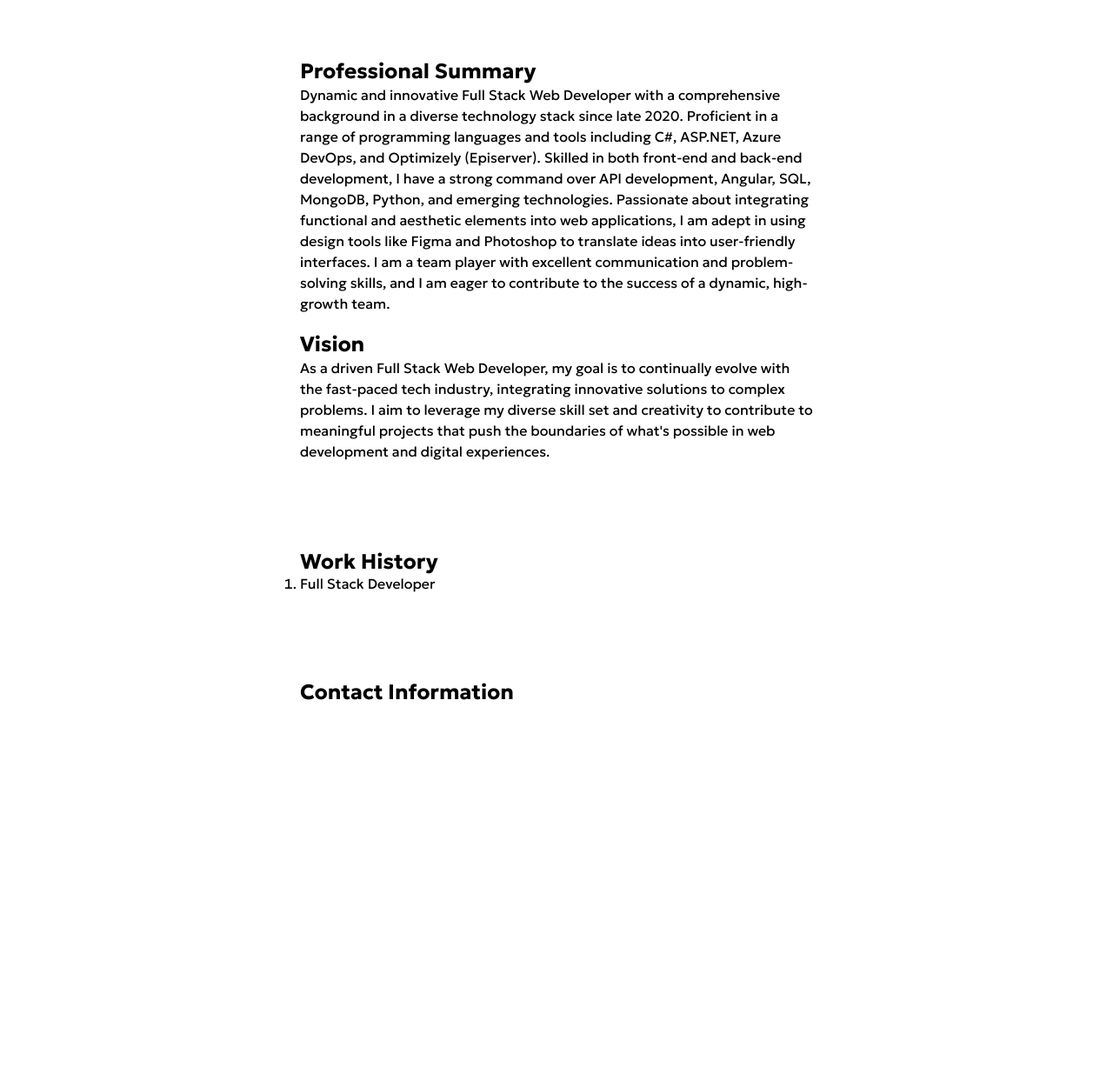
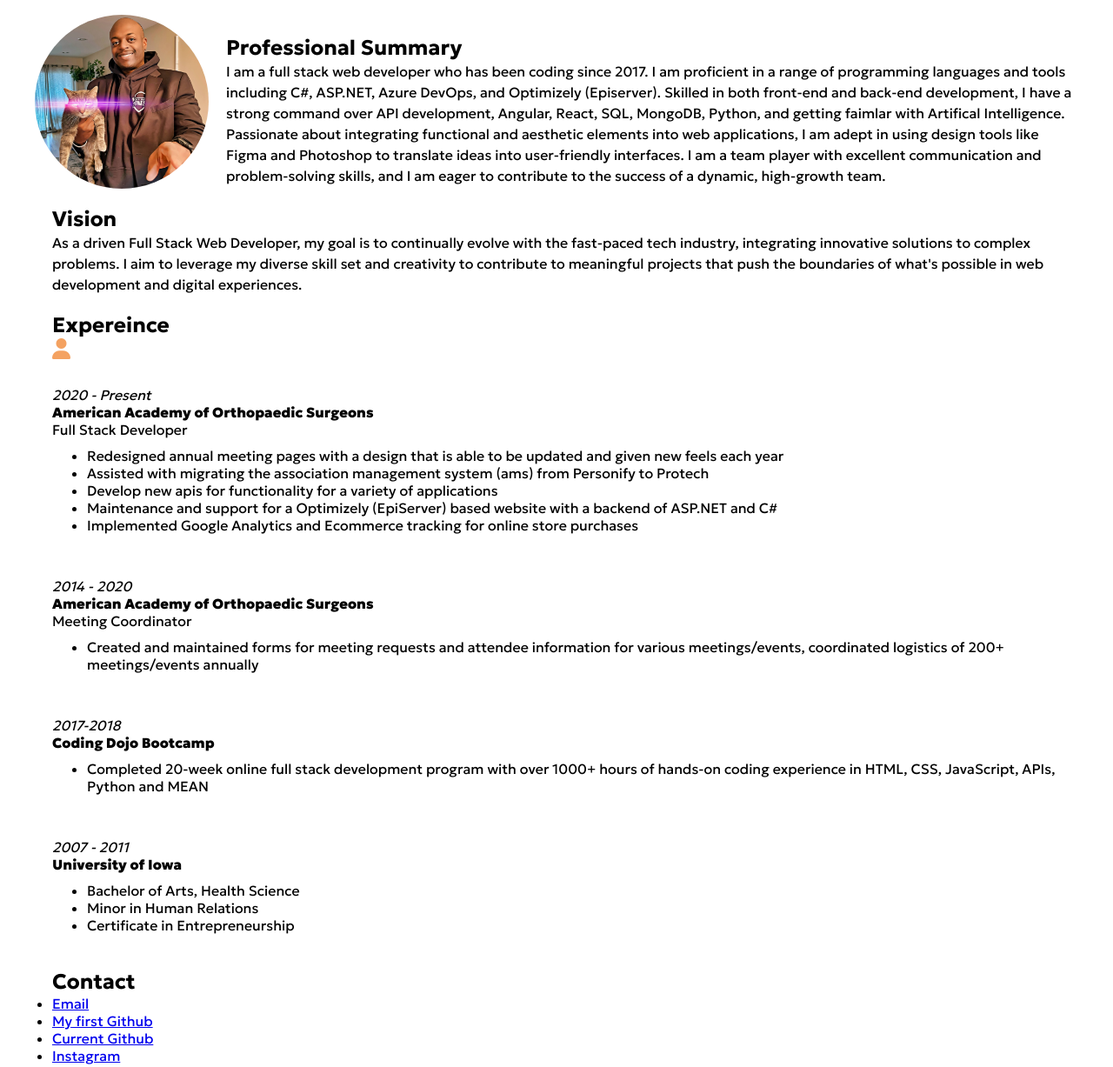
Before and after one commit to justnspacer/Profile, a plain HTML site: page index.html in a window 1280 px wide. Shown: the part 683-1910 px from the top of the page at 87% size. Before the commit the page ends 1544 px from the top, so only its background shows below. Drawn offline with Linux system fonts and the light colour scheme.

Commit message:
another update, pretty close

```diff
--- a/index.html
+++ b/index.html
@@ -1,9 +1,9 @@
 <!DOCTYPE html>
 <html lang="en">
   <head>
-  <meta charset="UTF-8">
-  <meta name="viewport" content="width=device-width, initial-scale=1.0">
-  <link rel="stylesheet" href="./style.css">
+    <meta charset="UTF-8" />
+    <meta name="viewport" content="width=device-width, initial-scale=1.0" />
+    <link rel="stylesheet" href="./style.css" />
     <script src="https://kit.fontawesome.com/f5f0f3ecb4.js" crossorigin="anonymous"></script>
     <title>Justin Clark's Profile</title>
   </head>
@@ -14,45 +14,138 @@
         <h2 class="geologica-light">Full Stack Developer</h2>
       </div>
       <ul class="navigation">
+        <li><a href="#summary">Summary</a></li>
         <li><a href="#experience">Experience</a></li>
-      <li><a href="#about">About</a></li>
         <li><a href="#contact">Contact</a></li>
       </ul>
     </header>
     <main>
-<div id="targetImage"  class="main-img-container animate-up" alt="Justin Clark" class="profile-image">
+      <div id="targetImage" class="main-img-container" alt="Justin Clark" class="profile-image">
         <div class="headline">
           <span class="geologica-bold">Tap image</span>
           <h1 class="geologica-bold">Learning through resiliency</h1>
         </div>
         <div id="options">
-    <div><span id="throwCounter">0</span><span class="counterLabel geologica-bold">Tosses</span></div>
+          <div>
+            <span id="throwCounter">0</span><span class="counterLabel geologica-bold">Tosses</span>
+          </div>
           <button id="muteButton">Mute</button>
-
         </div>
       </div>
-<img id="tomato" src="./imgs/tomato.png" alt="Tomato" >
-<img id="splat" src="./imgs/tomato-splat.png" alt="Splat">
+      <img id="tomato" src="./imgs/tomato.png" alt="Tomato" />
+      <img id="splat" src="./imgs/tomato-splat.png" alt="Splat" />
       <audio id="splatSound" src="./audio/090035_splatwav-91604.mp3"></audio>
       <section class="main-text">
-  <div id="experience" class="animate-left">
+        <div id="summary" class="">
+          <div class="flex-container">
+            <div class="image-container">
+              <img src="./imgs/linkedin-pic.jpg" alt="" />
+            </div>
+            <div class="text-content">
               <h2>Professional Summary</h2>
-    <p>Dynamic and innovative Full Stack Web Developer with a comprehensive background in a diverse technology stack since late 2020. Proficient in a range of programming languages and tools including C#, ASP.NET, Azure DevOps, and Optimizely (Episerver). Skilled in both front-end and back-end development, I have a strong command over API development, Angular, SQL, MongoDB, Python, and emerging technologies. Passionate about integrating functional and aesthetic elements into web applications, I am adept in using design tools like Figma and Photoshop to translate ideas into user-friendly interfaces. I am a team player with excellent communication and problem-solving skills, and I am eager to contribute to the success of a dynamic, high-growth team.</p>
+              <p>
+                I am a full stack web developer who has been coding since 2017. I am proficient in a
+                range of programming languages and tools including C#, ASP.NET, Azure DevOps, and
+                Optimizely (Episerver). Skilled in both front-end and back-end development, I have a
+                strong command over API development, Angular, React, SQL, MongoDB, Python, and
+                getting faimlar with Artifical Intelligence. Passionate about integrating functional
+                and aesthetic elements into web applications, I am adept in using design tools like
+                Figma and Photoshop to translate ideas into user-friendly interfaces. I am a team
+                player with excellent communication and problem-solving skills, and I am eager to
+                contribute to the success of a dynamic, high-growth team.
+              </p>
+            </div>
+          </div>
+
+          <div class="flex-container">
+            <div class="text-content">
               <h2>Vision</h2>
-  <p>As a driven Full Stack Web Developer, my goal is to continually evolve with the fast-paced tech industry, integrating innovative solutions to complex problems. I aim to leverage my diverse skill set and creativity to contribute to meaningful projects that push the boundaries of what's possible in web development and digital experiences.</p>
+              <p>
+                As a driven Full Stack Web Developer, my goal is to continually evolve with the
+                fast-paced tech industry, integrating innovative solutions to complex problems. I
+                aim to leverage my diverse skill set and creativity to contribute to meaningful
+                projects that push the boundaries of what's possible in web development and digital
+                experiences.
+              </p>
             </div>
-  <div id="about" class="animate-right">
-    <h2>Work History</h2>
-    <ol>
-    <li>Full Stack Developer</li>
-    </ol>
           </div>
-    <div id="contact" class="animate-left">
-      <h2>Contact Information</h2>
+        </div>
+        <div id="experience" class="">
+          <div class="flex-container">
+            <div class="text-content">
+              <h2>Expereince</h2>
+              <i class="fa-solid fa-user"></i>
+              <div class="item">
+                <div class="date">2020 - Present</div>
+                <div class="name">American Academy of Orthopaedic Surgeons</div>
+                <div class="title">Full Stack Developer</div>
+                <ul class="details">
+                  <li>
+                    Redesigned annual meeting pages with a design that is able to be updated and
+                    given new feels each year
+                  </li>
+                  <li>
+                    Assisted with migrating the association management system (ams) from Personify
+                    to Protech
+                  </li>
+                  <li>Develop new apis for functionality for a variety of applications</li>
+                  <li>
+                    Maintenance and support for a Optimizely (EpiServer) based website with a
+                    backend of ASP.NET and C#
+                  </li>
+                  <li>
+                    Implemented Google Analytics and Ecommerce tracking for online store purchases
+                  </li>
+                </ul>
+              </div>
+              <div class="item">
+                <div class="date">2014 - 2020</div>
+                <div class="name">American Academy of Orthopaedic Surgeons</div>
+                <div class="title">Meeting Coordinator</div>
+                <ul class="details">
+                  <li>
+                    Created and maintained forms for meeting requests and attendee information for
+                    various meetings/events, coordinated logistics of 200+ meetings/events annually
+                  </li>
+                </ul>
+              </div>
+              <div class="item">
+                <div class="date">2017-2018</div>
+                <div class="name">Coding Dojo Bootcamp</div>
+                <ul class="details">
+                  <li>
+                    Completed 20-week online full stack development program with over 1000+ hours of
+                    hands-on coding experience in HTML, CSS, JavaScript, APIs, Python and MEAN
+                  </li>
+                </ul>
+              </div>
+              <div class="item">
+                <div class="date">2007 - 2011</div>
+                <div class="name">University of Iowa</div>
+                <ul class="details">
+                  <li>Bachelor of Arts, Health Science</li>
+                  <li>Minor in Human Relations</li>
+                  <li>Certificate in Entrepreneurship</li>
+                </ul>
+              </div>
+            </div>
+          </div>
+        </div>
+        <div id="contact" class="">
+          <div class="flex-container">
+            <div class="text-content">
+              <h2>Contact</h2>
+              <ul>
+                <li><a href="mailto:justnclrk@gmail.com">Email</a></li>
+                <li><a href="https://github.com/justnclrk">My first Github</a></li>
+                <li><a href="https://github.com/justnspacer">Current Github</a></li>
+                <li><a href="https://www.instagram.com/_justnspace">Instagram</a></li>
+              </ul>
+            </div>
+          </div>
         </div>
       </section>
     </main>
-  <script src="https://kit.fontawesome.com/f5f0f3ecb4.js" crossorigin="anonymous"></script>
     <script type="text/javascript" src="./script.js"></script>
   </body>
 </html>
--- a/script.js
+++ b/script.js
@@ -46,7 +46,7 @@ document.addEventListener('DOMContentLoaded', function () {
         },
       ],
       {
-        duration: 350, //throw speed
+        duration: 250, //throw speed
         easing: 'ease-out',
       }
     ).onfinish = () => {
--- a/style.css
+++ b/style.css
@@ -84,7 +84,6 @@ header {
 
     a:hover {
       background: linear-gradient(to right, rgba(100, 143, 255), rgba(106, 230, 197));
-      box-shadow: 0 10px 20px rgba(0, 0, 0, 0.1), 0 6px 6px rgba(0, 0, 0, 0.1);
     }
   }
 }
@@ -131,11 +130,6 @@ header {
   width: 100%;
   margin: 0 auto;
   display: block;
-}
-
-
-.main-text {
-  padding: 10px;
 }
 
 i {
@@ -217,28 +211,27 @@ i {
 
 .main-text {
   width: 100%;
+  padding: 20px;
   display: flex;
-  align-items: center;
   flex-direction: column;
 
-  h2 {
-    margin-top: 20px;
+  h2{
+    padding-top: 20px;
   }
 
   p{
     line-height: 1.5;
   }
 
-  div {
+  /* div {
     width: 50%;
-    padding: 40px 20px;
-  }
+  } */
 }
 
 @media (max-width: 768px) {
-  .main-text div {
+  /* .main-text div {
     width: 100%;
-  }
+  } */
 }
 
 
@@ -297,3 +290,73 @@ i {
   opacity: 1;
   transform: none;
 }
+
+.flex-container {
+  display: flex;
+  align-items: center;
+  justify-content: space-between;
+  padding: 0px 20px;
+}
+
+.text-content {
+  flex: 1;
+  padding-left: 20px;
+}
+
+.image-container {
+  width: 200px;
+  height: 200px;
+  border-radius: 50%;
+  overflow: hidden;
+  display: flex;
+  justify-content: center;
+  align-items: center;
+}
+
+.image-container img {
+  width: 100%;
+  height: 100%;
+  object-fit: cover;
+}
+
+/* Media Query for smaller screens */
+@media (max-width: 768px) {
+  .flex-container {
+    flex-direction: column;
+  }
+
+  .text-content, .image-container {
+    max-width: 100%;
+    padding-left: 0;
+    margin-bottom: 20px;
+  }
+
+  .image-container {
+    max-width: 100%;
+  }
+}
+
+ul.details {
+  margin-top: 10px;
+  padding-left: 40px;
+}
+
+.item {
+  padding: 20px 0;
+
+    .name {
+      font-family: "Geologica", sans-serif;
+      font-optical-sizing: auto;
+      font-weight: 900;
+      font-style: normal;
+      font-variation-settings:
+        "slnt" 0,
+        "CRSV" 0,
+        "SHRP" 0;
+    }
+
+    .date {
+      font-style: italic;
+      margin-top: 10px;
+    }
+}
```
Lines whose indentation alone changed are shown as unchanged.
